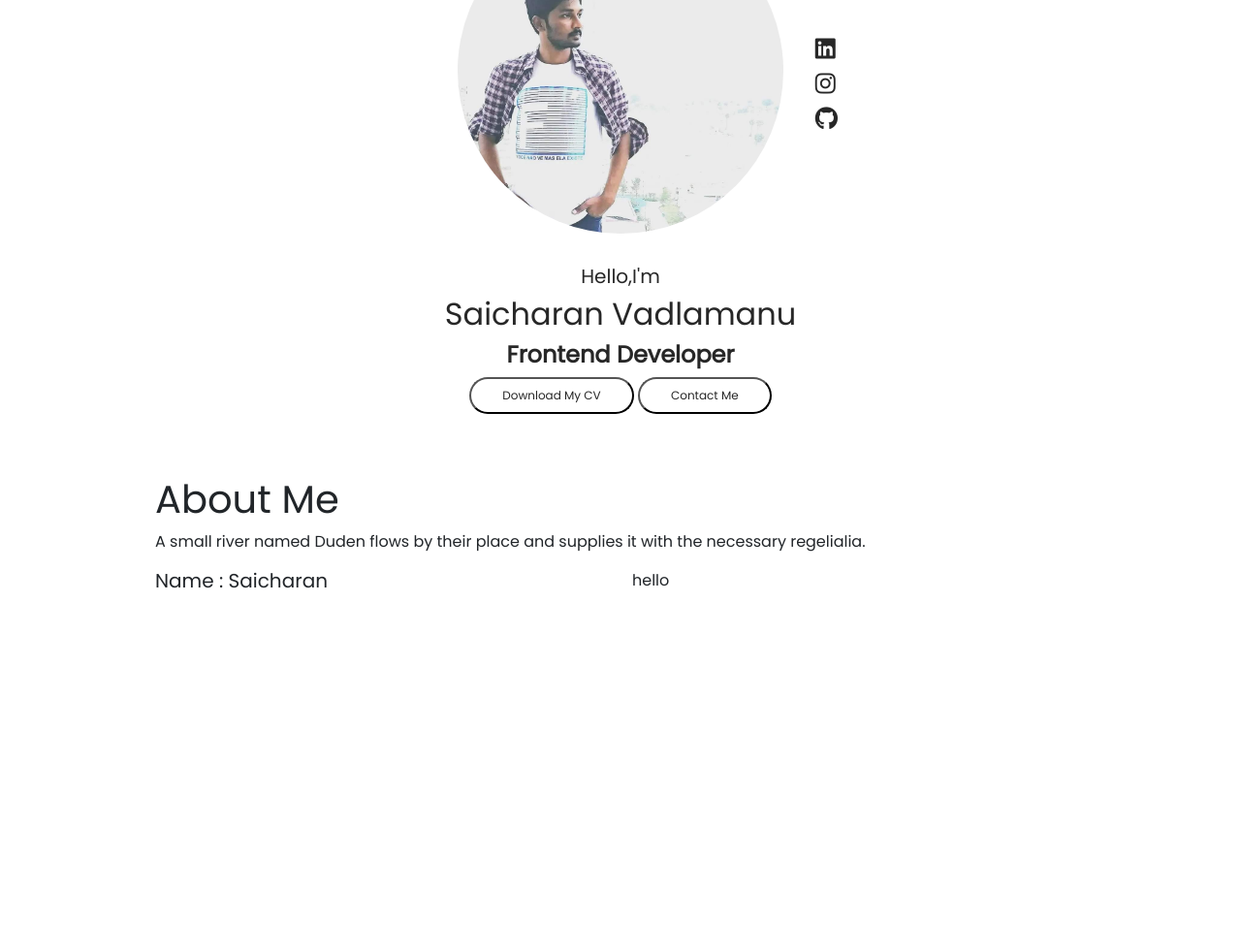
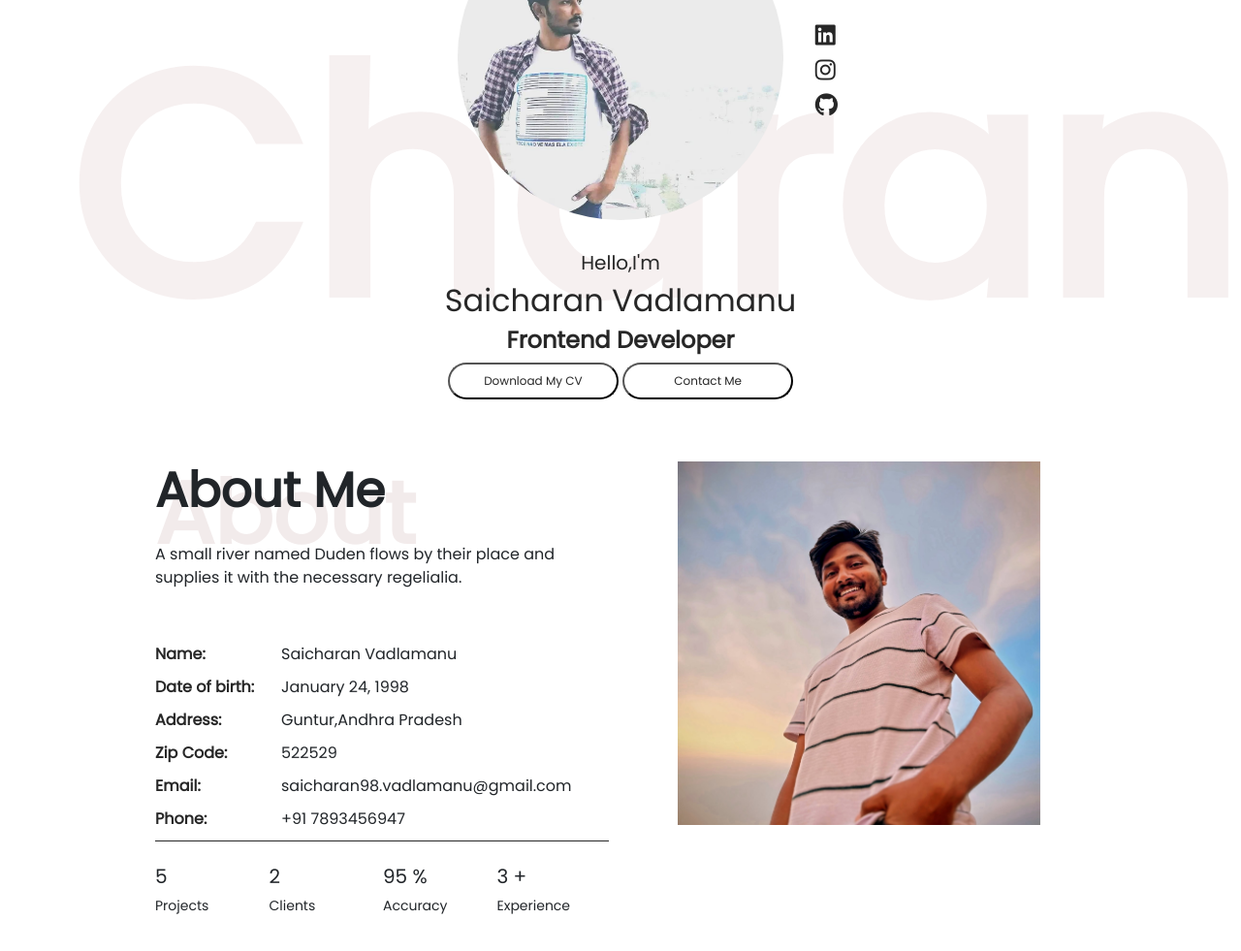
Before and after one commit to charan-vadlamanu/Javascript_Portfolio, a plain HTML site: page index.html in a window 1280 px wide. Shown: the part 193-1174 px from the top of the page at 97% size. Before the commit the page ends 844 px from the top, so only its background shows below. Drawn offline with nearby package versions, Linux system fonts and the light colour scheme.

Commit message:
About page completed

```diff
--- a/index.html
+++ b/index.html
@@ -21,7 +21,9 @@
                         <li>
                          <a href="">Experience</a>
                         </li>
-                        <h4 class="Ch_Name">Charan</h4>
+                        <li>
+                            <a href="">Resume</a>
+                        </li>
                         <li>
                             <a href="">Projects</a>
                         </li>
@@ -34,11 +36,9 @@
             <section id="Home">
                 <div class="Ch_Home">
                     <div class="Ch_Home_Content">
-                        <div class="row">
-                            <!-- <div class="col-md-12 col-xl-6">
-                                 for styles
-                            </div> -->
+                        <div class="row position-relative">
                             <div class="col-md-12 col-xl-12">
+                                <h1 class="home_name">Charan</h1>
                                 <div  class="Ch_Profile_Content position-relative">
                                     <div class="Social_links">
                                         <ul>
@@ -68,18 +68,65 @@
             </section>
         </div>
         <section id="About">
-            <h1>About Me</h1>
-            <p>A small river named Duden flows by their place and supplies it with the necessary regelialia.</p>
             <div class="row">
                 <div class="col-md-12 col-xl-6">
-                    <h5>Name : <span>Saicharan</span></h5>
+                    <h1 class="big">About</h1>
+                    <h1 class="About_Title">About Me</h1>
+                    <p class="About_TagLine">A small river named Duden flows by their place and supplies it with the necessary regelialia.</p>
+                    <ul class="About_Info">
+                        <li class="d-flex">
+                           <span>Name:</span>
+                           <span>Saicharan Vadlamanu</span>
+                        </li>
+                        <li class="d-flex">
+                            <span>Date of birth:</span>
+                            <span>January 24, 1998</span>
+                        </li>
+                        <li class="d-flex">
+                            <span>Address:</span>
+                            <span>Guntur,Andhra Pradesh</span>
+                        </li>
+                        <li class="d-flex">
+                            <span>Zip Code:</span>
+                            <span>522529</span>
+                        </li>
+                        <li class="d-flex">
+                            <span>Email:</span>
+                            <span>saicharan98.vadlamanu@gmail.com</span>
+                        </li>
+                        <li class="d-flex">
+                            <span>Phone:</span>
+                            <span>+91 7893456947</span>
+                        </li>
+                    </ul>
+                    <div class="grid counter-grid">
+                        <div class="counter">
+                            <h5><span data-count="5">5</span></h5>
+                            <p>Projects</p>
+                        </div>
+                        <div class="counter">
+                            <h5><span data-count="227">2</span></h5>
+                            <p>Clients</p>
+                        </div>
+                        <div class="counter">
+                            <h5><span data-count="91">95 %</span></h5>
+                            <p>Accuracy</p>
+                        </div>
+                        <div class="counter">
+                            <h5><span data-count="4">3 +</span></h5>
+                            <p>Experience</p>
+                        </div>
+
+                    </div>
                 </div>
                 <div class="col-md-12 col-xl-6">
-                    hello
+                    <div class="About_Image">
+                        <img src="./images/About_Img.jpeg" alt="">
+                    </div>
                 </div>
             </div>
         </section>
     </div>
-    <script src="./scripit.js"></script>
+    <script src="./script.js"></script>
 </body>
 </html>
--- a/style.css
+++ b/style.css
@@ -9,13 +9,6 @@
 }
 
 @media (min-width: 993px) {
-    /* .Ch_Pf_Content{
-        background-image: url(images/banner.avif);
-        background-position: center;
-        background-size: cover;
-        object-fit: cover;
-        width: 100%;
-    } */
     .Topbar nav{
         padding: 30px;
         ul{
@@ -49,6 +42,15 @@
         .Ch_Home {
             .Ch_Home_Content {
                 margin: 0rem 5rem;
+                .home_name{
+                    position: absolute;
+                    top: 7rem;
+                    left: 0;
+                    font-size: 25vw;
+                    color: rgb(166 111 111 / 10%);
+                    z-index: -1;
+                    font-weight: 900;
+                }
                 .Social_links{
                     position: absolute;
                     right: 30%;
@@ -104,6 +106,7 @@
                             background: none;
                             border-radius: 1.5rem;
                             color: #272727;
+                            width: 11rem;
                         }
                         button:hover{
                             color: #272727 !important;
@@ -115,6 +118,62 @@
     }
     #About{
         margin: 2rem 10rem;
+        position: relative;
+        ul.About_Info{
+            display: inline-block;
+            padding: 0;
+            margin: 0;
+            width: 100%;
+            margin-top: 1.4rem;
+        }
+        ul.About_Info li{
+            list-style: none;
+            margin-bottom: 10px;
+        }
+        ul.About_Info li span:first-child {
+            width: 130px;
+            font-weight: 600;
+            color: #272727;
+        }
+        .About_Image{
+            display: flex;
+            justify-content: center;
+            align-items: center;
+        }
+        .About_Image img{
+            width: 80%;
+        }
+        .About_Title{
+            font-size: 50px;
+            font-weight: 700;
+            margin-bottom: 1.5rem;
+        }
+        .About_TagLine{
+            margin-bottom: 2rem;
+        }
+
+        .counter-grid {
+            display: grid;
+            grid-template-columns: repeat(4, 1fr); /* 4 columns, each taking up equal space */
+            gap: 2px; /* Adjust the space between the grid items as needed */
+            padding-top: 1.5rem;
+            border-top: 1px solid #272727;
+        }
+        .big{
+            position: absolute;
+            top: 0px;
+            left: 0;
+            font-size: 7vw;
+            color: rgb(240 232 232 / 87%);
+            z-index: -1;
+            font-weight: 900;
+        }
+        .counter {
+            p{
+                font-size: 14px;
+            }
+        }
+
     }
 
 }
@@ -215,6 +274,7 @@
                             background: none;
                             border-radius: 1.5rem;
                             color: #272727;
+                            width: 11rem;
                         }
                         button:hover{
                             color: #272727 !important;
@@ -325,6 +385,7 @@
                             background: none;
                             border-radius: 1.5rem;
                             color: #272727;
+                            width: 11rem;
                         }
                         button:hover{
                             color: #272727 !important;
```
Also changed, not shown: images/About_Img.jpeg (added), images/banner.avif (deleted), scripit.js (deleted), script.js (added).
